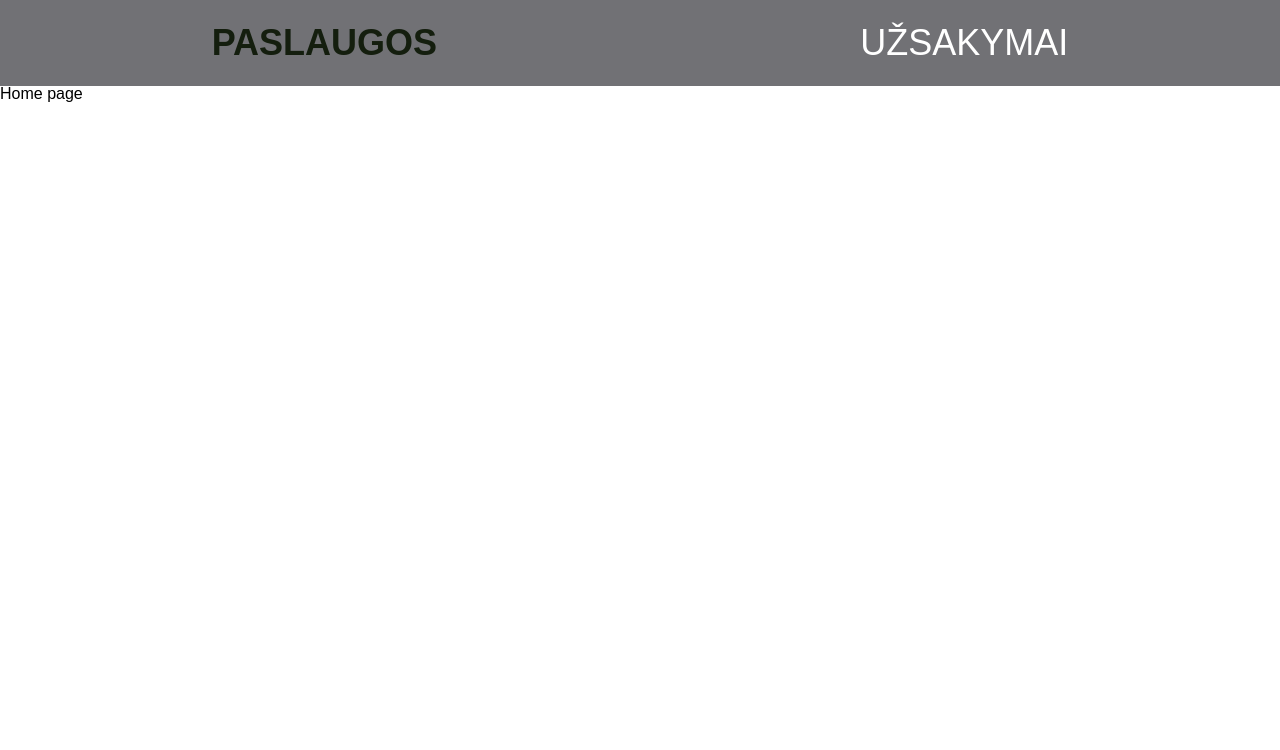
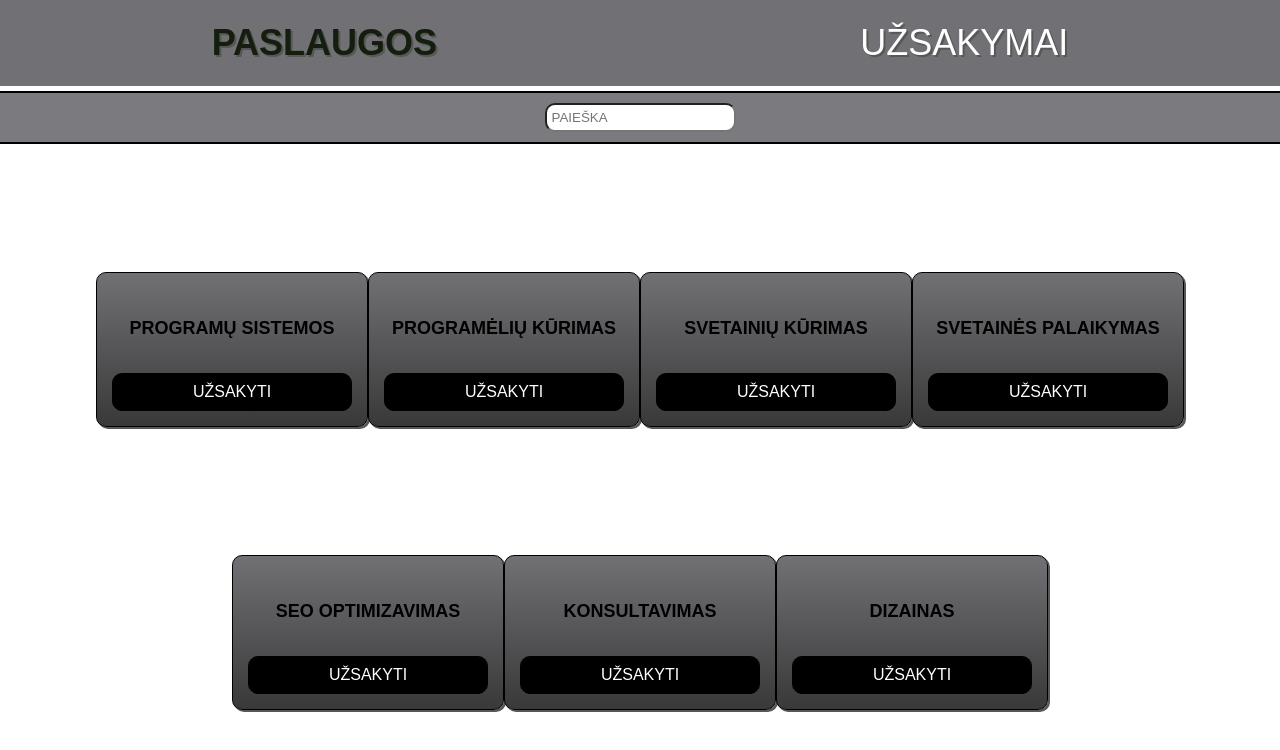
Before and after one commit to Maryja/nfqProject, a React app: page / in a window 1280 px wide. Shown: the top 750 px of the page. Built offline with nearby package versions, Linux system fonts and the light colour scheme.

Commit message:
services,filter

```diff
--- a/src/components/layout/Notfound.js
+++ b/src/components/layout/Notfound.js
@@ -1,8 +1,12 @@
 import React from 'react';
+import {NavLink} from 'react-router-dom';
 
 const NotFound = (props)=>{
     return (
-        <div className='pagenotfound'><h1>Toks puslapis nerastas</h1></div>
+        <div className='pagenotfound'>
+          <h1>Tokio puslapio nėra</h1>
+          <h2><NavLink to='/'>Grižti į pagrindinį puslapį</NavLink></h2>
+        </div>
     );
 };
 export default NotFound
--- a/src/components/public/Home.js
+++ b/src/components/public/Home.js
@@ -1,9 +1,52 @@
 import React from 'react';
+import {service} from '../../sandbox/named-exports';
 
 class Home extends React.Component{
+
+  state = {
+    search:''
+  };
+
+  updateSearch(e){
+    this.setState({search:e.target.value.substr(0,20)});
+  }
     render(){
+
+    let filteredServices = service.filter(
+        (service)=>{
+
+          return service.name.toLowerCase().indexOf(this.state.search.toLowerCase()) !== -1;
+
+        }
+    );
+
         return (
-        <div>Home page</div>
+            <div>
+              <div className="search">
+                <input type="search"
+                       value={this.state.search}
+                       onChange={this.updateSearch.bind(this)}
+                       placeholder='paieška'/>
+              </div>
+        <div className='home'>
+          {filteredServices.map((services)=>{
+            return(
+
+                <div>
+          <div className='programs'>
+            <h2>{services.name}</h2>
+
+            <div className='btn'>Užsakyti</div>
+          </div>
+
+                </div>
+          )
+          })}
+
+
+
+</div>
+            </div>
         );
     }
 }
--- a/src/sandbox/named-exports.js
+++ b/src/sandbox/named-exports.js
@@ -1 +1,9 @@
-export const orders = [{name:'wordpres',category:'company'},{name:'web-building',category:'other'}];
+export const service = [
+  {name:'Programų sistemos'},
+  {name:'Programėlių kūrimas'},
+  {name:'Svetainių kūrimas'},
+  {name:'Svetainės palaikymas'},
+  {name:'SEO optimizavimas'},
+  {name:'konsultavimas'},
+  {name:'Dizainas'}
+];
--- /dev/null
+++ b/src/style/components/_home.scss
@@ -0,0 +1,57 @@
+.search{
+    margin-top: 5px;
+    border-top: 2px solid black;
+    border-bottom: 2px solid black;
+    text-align: center;
+    background: #7b7b7f;
+    input{
+        margin: 10px 0;
+        border-radius: 10px;
+        padding: 5px;
+        outline: none;
+        text-transform: uppercase;
+    }
+}
+.home {
+    display: flex;
+   justify-content: center;
+    flex-wrap: wrap;
+    text-align: center;
+    text-transform: uppercase;
+    .programs{
+        margin-top:8em;
+        border: 1px solid black;
+        border-radius: 10px;
+        box-shadow:2px 2px #575757;
+        padding: 10px;
+        background-image: linear-gradient(#717175, #393939);
+        //background: #717175;
+        width: 250px;
+        h2{
+            margin-bottom: 2em;
+            padding-top: 2em;
+            font-size: 18px;
+        }
+        li{
+            line-height: 5em;
+            font-size: 15px;
+            color: white;
+            text-shadow: 2px 2px #575757;
+        }
+        .btn{
+            margin: 5px;
+            padding: 10px 0;
+            background: black;
+            color: white;
+            border: 1px solid black;
+            border-radius: 10px;
+            cursor: pointer;
+        }
+        .btn:hover{
+            border: 1px solid white;
+            background: white;
+            color: black;
+            font-weight: bold;
+        }
+    }
+}
--- a/src/style/layout/_header.scss
+++ b/src/style/layout/_header.scss
@@ -5,9 +5,11 @@ header{
     .active {
         color: #141e0e;
         font-weight:bold;
+        text-shadow: 2px 2px #575757;
     }
     a{
         color: #fff;
+        text-shadow: 2px 2px #575757;
         font-size:36px;
         padding: 25px 0;
         text-decoration: none;
--- /dev/null
+++ b/src/style/layout/_notfound.scss
@@ -0,0 +1,32 @@
+.pagenotfound {
+    padding: 20px;
+    border: 2px solid black;
+    text-align: center;
+    position: absolute;
+    top: 50%;
+    left: 50%;
+    transform: translate(-50%, -50%);
+
+    h1{
+        color: #141e0e;
+        font-size: 25px;
+        padding: 15px 10px;
+        text-transform: uppercase;
+    }
+
+    a{
+        text-decoration: none;
+        text-transform: uppercase;
+        font-size: 15px;
+        color: darkred;
+        padding: 10px;
+    }
+    @include tablet-h {
+        h1{
+            font-size: 30px;
+        }
+        a{
+            font-size: 20px;
+        }
+    }
+}
--- a/src/style/style.scss
+++ b/src/style/style.scss
@@ -4,3 +4,7 @@
 
 
 @import "layout/header";
+@import "layout/notfound";
+
+
+@import "components/home";
```
